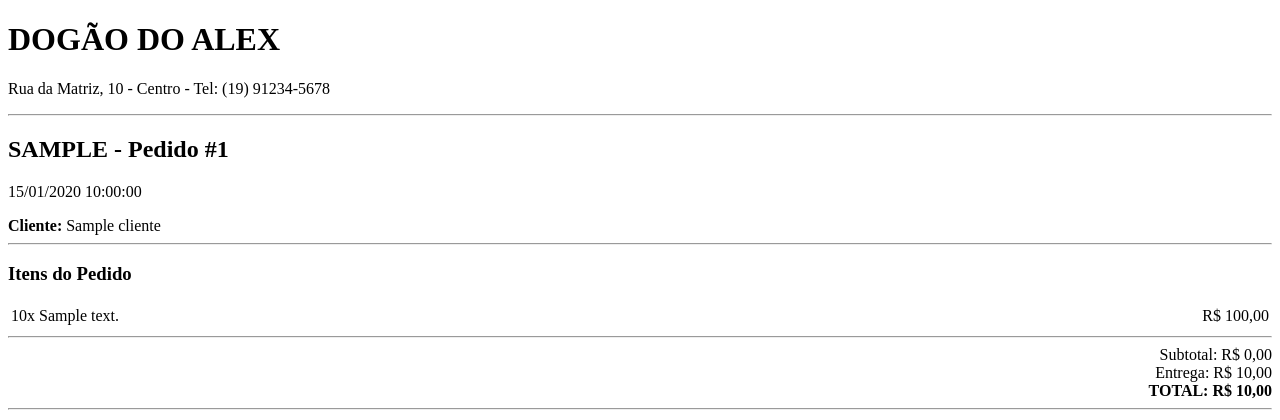
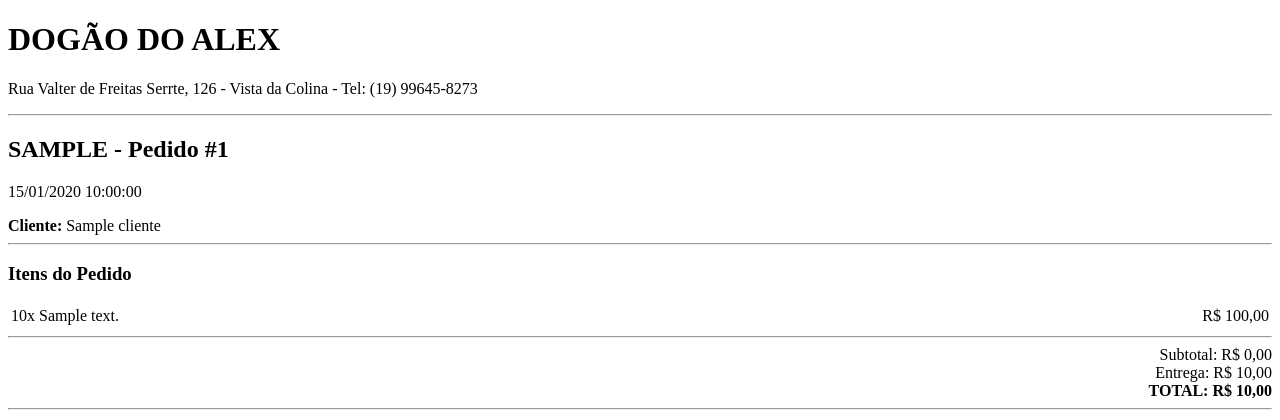
Before and after one commit to alexsvl2/app-delivery, a Flask app: page /imprimir/1 in a window 1280 px wide. Shown: the top 420 px of the page. Run offline with Flask 3, Linux system fonts and the light colour scheme; a user stored in the database is signed in; tables that the repository leaves empty hold one stand-in row (values such as "Sample post").

Commit message:
Muda cabeçalho de impressão

```diff
--- a/templates/imprimir_pedido.html
+++ b/templates/imprimir_pedido.html
@@ -10,7 +10,7 @@
 <body onload="window.print();">
     <div class="container">
         <h1>DOGÃO DO ALEX</h1>
-        <p>Rua da Matriz, 10 - Centro - Tel: (19) 91234-5678</p>
+        <p>Rua Valter de Freitas Serrte, 126 - Vista da Colina - Tel: (19) 99645-8273</p>
         <hr>
         <h2>{{ pedido.tipo_pedido.upper() }} - Pedido #{{ pedido.id }}</h2>
         <p>{{ pedido.data_pedido.strftime('%d/%m/%Y %H:%M:%S') }}</p>
```
